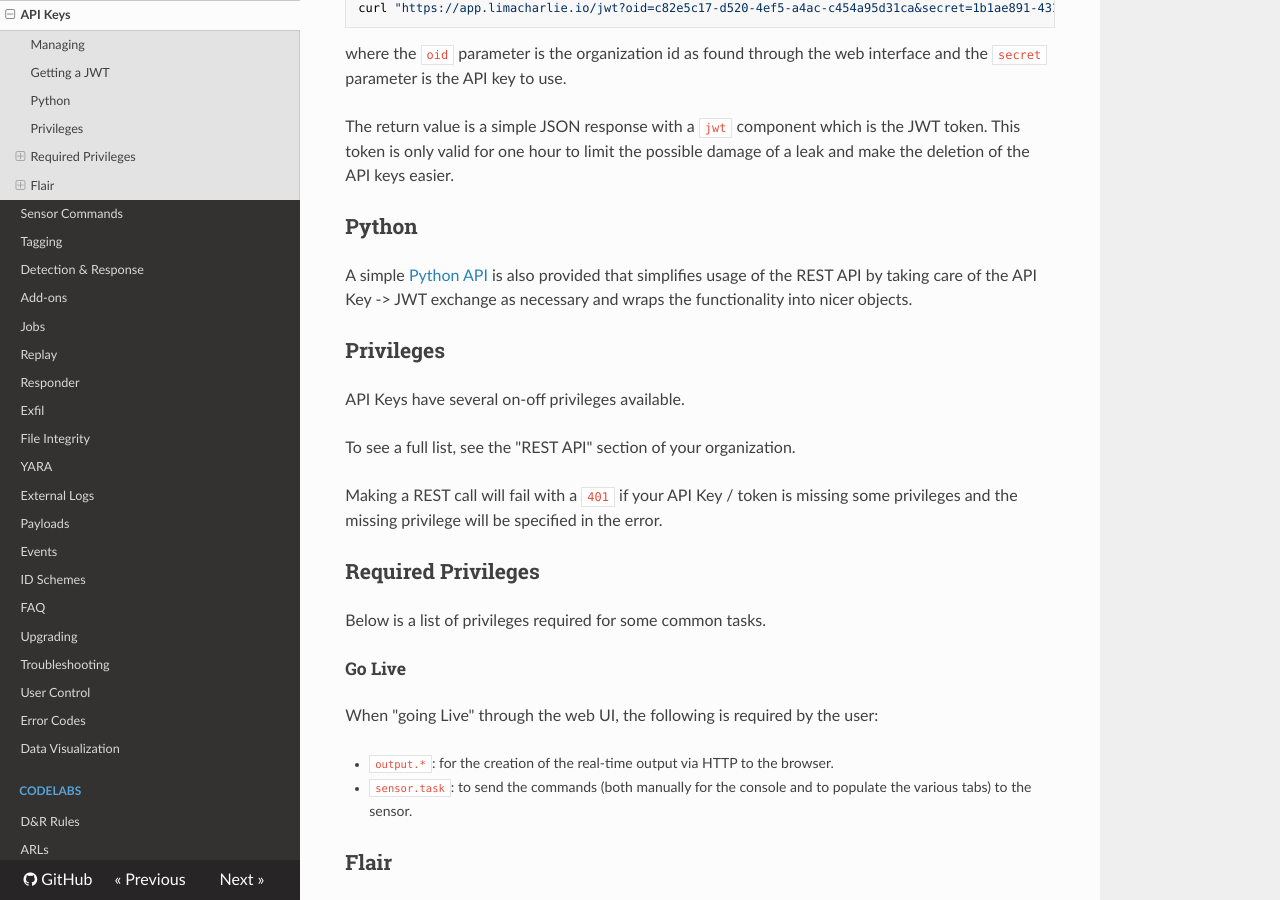
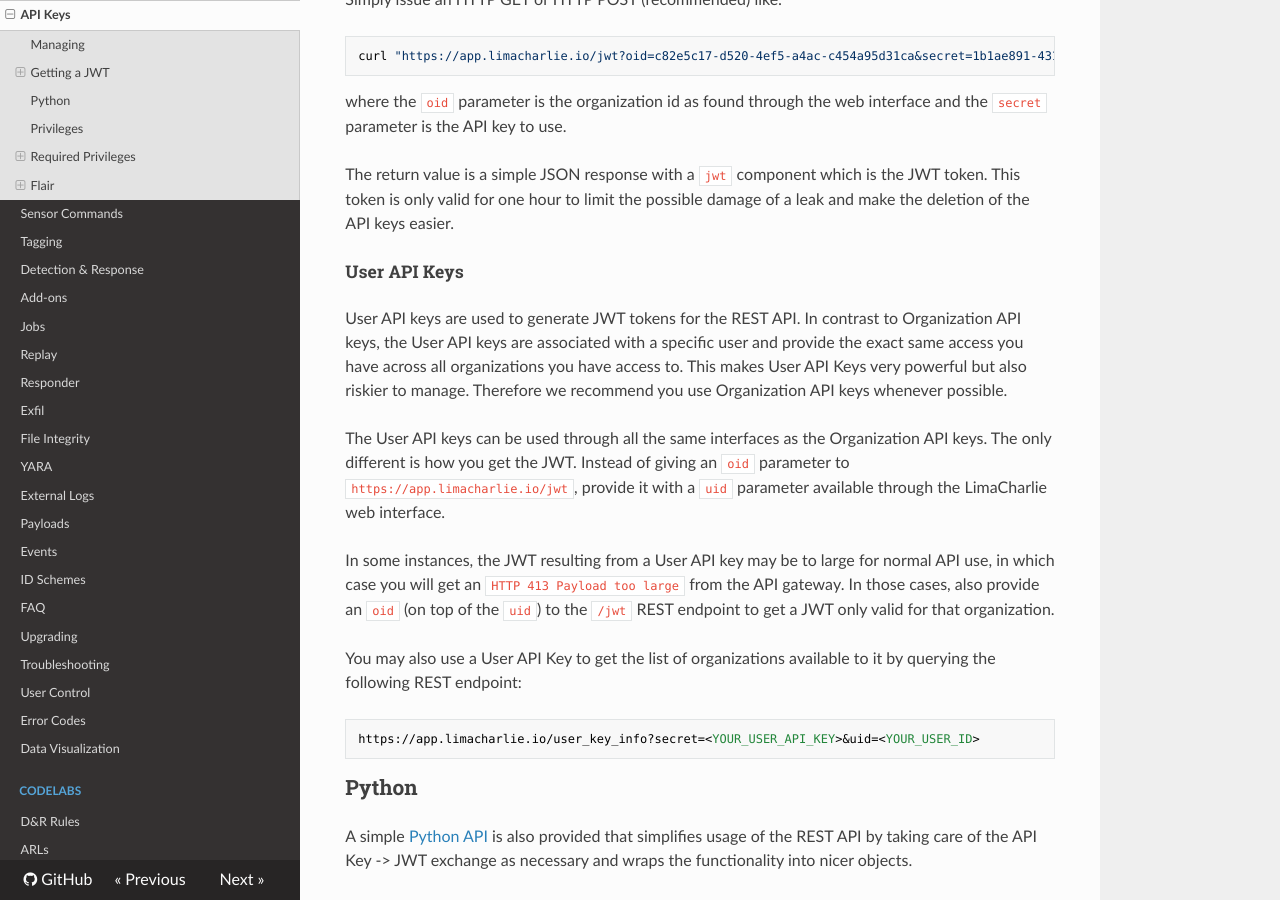
Before and after one commit to refractionPOINT/lce_doc, an MkDocs documentation site: the page built from docs/api_keys.md, in a window 1280 px wide and 900 px high, scrolled down 819 px. Built offline with MkDocs 1.6.1, drawn with Linux system fonts in a browser that asks for light colours; nearby versions of some CDN libraries; old or Windows-style settings are respelled for this version of MkDocs; some of the changed text lies outside the part shown.

Commit message:
Adding doc about user api key

````diff
--- a/docs/api_keys.md
+++ b/docs/api_keys.md
@@ -21,6 +21,26 @@ key to use.
 
 The return value is a simple JSON response with a `jwt` component which is the JWT token. This token is only valid for one
 hour to limit the possible damage of a leak and make the deletion of the API keys easier.
+
+### User API Keys
+
+User API keys are used to generate JWT tokens for the REST API. In contrast to Organization API keys, the User API keys are
+associated with a specific user and provide the exact same access you have across all organizations you have access to.
+This makes User API Keys very powerful but also riskier to manage. Therefore we recommend you use Organization API keys whenever possible.
+
+The User API keys can be used through all the same interfaces as the Organization API keys. The only different is how you get
+the JWT. Instead of giving an `oid` parameter to `https://app.limacharlie.io/jwt`, provide it with a `uid` parameter available through
+the LimaCharlie web interface.
+
+In some instances, the JWT resulting from a User API key may be to large for normal API use, in which case you will get an
+`HTTP 413 Payload too large` from the API gateway. In those cases, also provide an `oid` (on top of the `uid`) to the `/jwt` REST
+endpoint to get a JWT only valid for that organization.
+
+You may also use a User API Key to get the list of organizations available to it by querying the following REST endpoint:
+
+```
+https://app.limacharlie.io/user_key_info?secret=<YOUR_USER_API_KEY>&uid=<YOUR_USER_ID>
+```
 
 ## Python
 A simple [Python API](https://github.com/refractionpoint/python-limacharlie/) is also
@@ -58,6 +78,8 @@ The following flairs are currently supported:
 * `bulk`: indicates to the REST API that this key is meant to do a large amount of calls, the API gateway tweaks the API call limits accordingly.
 * `lock`: indicates that the resources created or updated by this key should be "locked". This means that the only entity able to update or delete those resources is the key itself (or a new key re-created later on with the same name).
 * `secret`: indicates that resources created by this key should only have their content visible to the same key. For example [D&R rules](dr.md) will be listed, but the contents will be opaque. This is useful to protect Intellectual Property.
+* `segment`: indicates that only resources created by this key will be visible by this key. This is useful to provide access to a 3rd party in a limited fashion.
+* `root`: indicates that this key is not subject to the `segment` and `lock` flairs. Useful to provide high privilege access to an organization.
 
 ### Lock
 The `lock` flair is useful if you are using a key to specifically manage an aspect of your deployment that relies on things like
````
